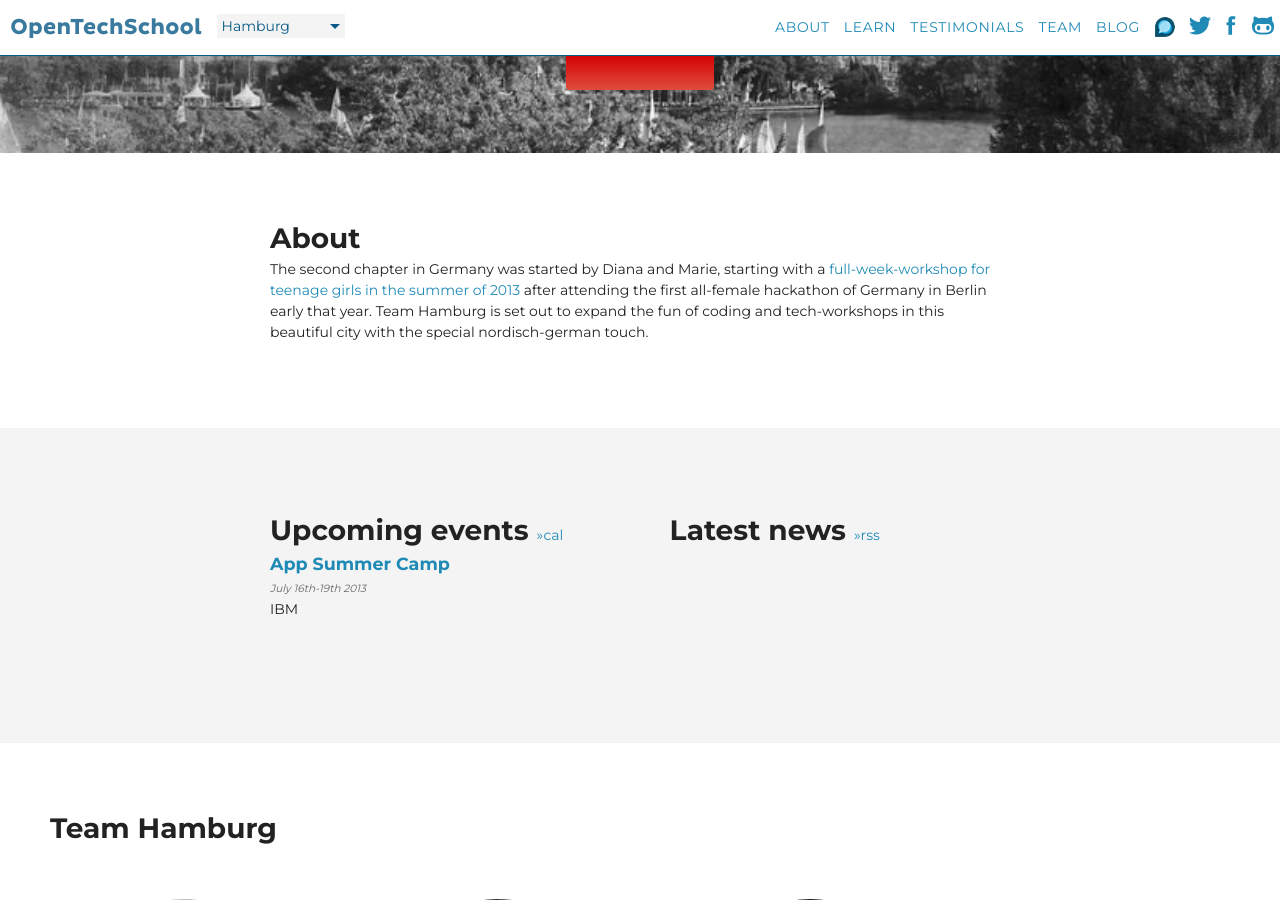
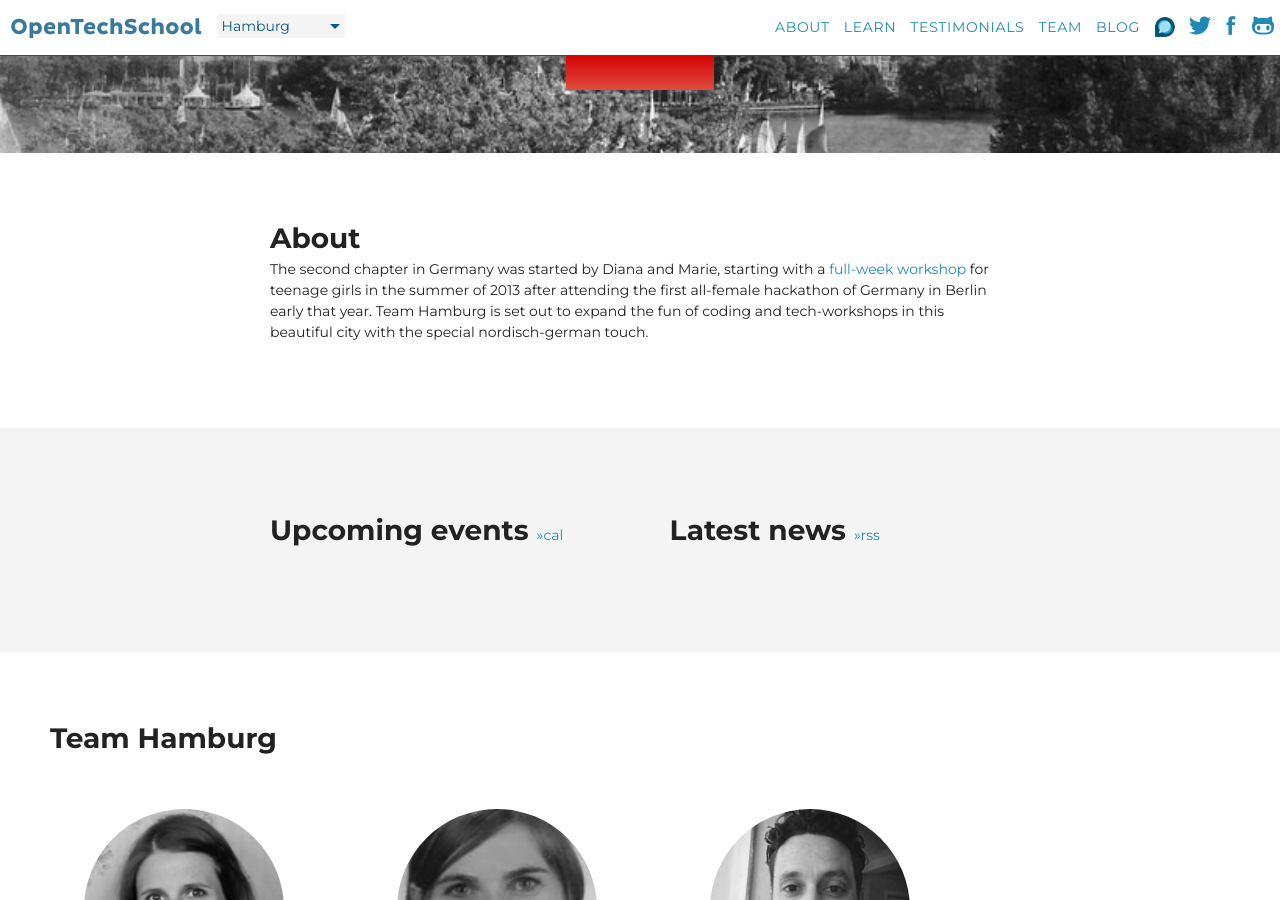
Before and after one commit to OpenTechSchool/www.opentechschool.org, a Jekyll site: the page built from hamburg/index.md, in a window 1280 px wide and 900 px high, scrolled down 286 px. Built offline with Jekyll 4.4.1, drawn with Linux system fonts in a browser that asks for light colours; nearby versions of some CDN libraries; some of the changed lines change nothing that is shown.

Commit message:
Move Hamburg to new city layout

```diff
--- a/_config.yml
+++ b/_config.yml
@@ -51,6 +51,16 @@ members:
     - name: Ola
       email: ola@opentechschool.org
       img: ola.jpg
+  Hamburg:
+    - name: Diana
+      email: diana@opentechschool.org
+      img: diana.jpg
+    - name: Marie
+      email: marie@opentechschool.org
+      img: marie.jpg
+    - name: Philipp
+      email: phil@opentechschool.org
+      img: philipp.jpg
   Melbourne:
     - name: Steven Farlie
       email: steven@opentechschool.org
--- a/hamburg/index.html
+++ /dev/null
@@ -1,49 +0,0 @@
----
-layout: city
-title: Hamburg
-class: "hamburg"
-tagline: "Shipping is our tradition... and so are Franzbrötchen."
-rss_feed: hamburg
-meetupcom_group: opentechschool-hamburg
-about: "The second chapter in Germany was started by Diana and Marie, starting with a <a href=\"http://app-summer-camp.opentechschool.org/\" target=\"_blank\">full-week-workshop for teenage girls in the summer of 2013</a> after attending the first all-female hackathon of Germany in Berlin early that year. Team Hamburg is set out to expand the fun of coding and tech-workshops in this beautiful city with the special nordisch-german touch."
-custom_events: "<div class=\"event\">
-            <h3 class=\"post_title\"><a href=\"http://app-summer-camp.opentechschool.org\">App Summer Camp</a></h3>
-            <p class=\"date\">
-              <span>July 16th-19th 2013</span>
-            </p>
-            <p>IBM</p>
-        </div>
-"
----
-
-
-<h2 style="margin: 0 0 50px 50px;">Team Hamburg</h2>
-
-
-<ul class="float_list float_list_4 team_list">
-
-  <li class="member">
-    <img src="{{site.baseurl}}images/team/diana.jpg" alt="Diana" title="diana">
-    <h3>Diana</h3>
-    <p>diana@opentechschool.org</p>
-  </li>
-
-  <li class="member">
-    <img src="{{site.baseurl}}images/team/marie.jpg">
-    <h3>Marie</h3>
-    <p>marie@opentechschool.org</p>
-  </li>
-
-
-  <li class="member">
-    <img src="{{site.baseurl}}images/team/philipp.jpg">
-    <h3>Philipp</h3>
-    <p>phil@opentechschool.org</p>
-  </li>
-
-</ul>
-
-<!-- <div style="display: block; margin: 15px auto; width:522px">
-  <a class="twitter-timeline" href="https://twitter.com/OTS_HH" data-widget-id="276335676528672768">Tweets by @OTS_HH</a>
-  <script>!function(d,s,id){var js,fjs=d.getElementsByTagName(s)[0];if(!d.getElementById(id)){js=d.createElement(s);js.id=id;js.src="//platform.twitter.com/widgets.js";fjs.parentNode.insertBefore(js,fjs);}}(document,"script","twitter-wjs");</script>
-</div> -->
--- /dev/null
+++ b/hamburg/index.md
@@ -0,0 +1,20 @@
+---
+layout: city_new
+title: Hamburg
+tagline: "Shipping is our tradition... and so are Franzbrötchen."
+rss_feed: hamburg
+meetupcom_group: opentechschool-hamburg
+custom_events: ""
+twitter: false
+---
+
+## About
+
+The second chapter in Germany was started by Diana and Marie,
+starting with a [full-week workshop] for teenage girls in the summer of 2013
+after attending the first all-female hackathon of Germany in
+Berlin early that year. Team Hamburg is set out to expand the fun of
+coding and tech-workshops in this beautiful city with the special
+nordisch-german touch.
+
+[full-week workshop]: http://app-summer-camp.opentechschool.org
```
